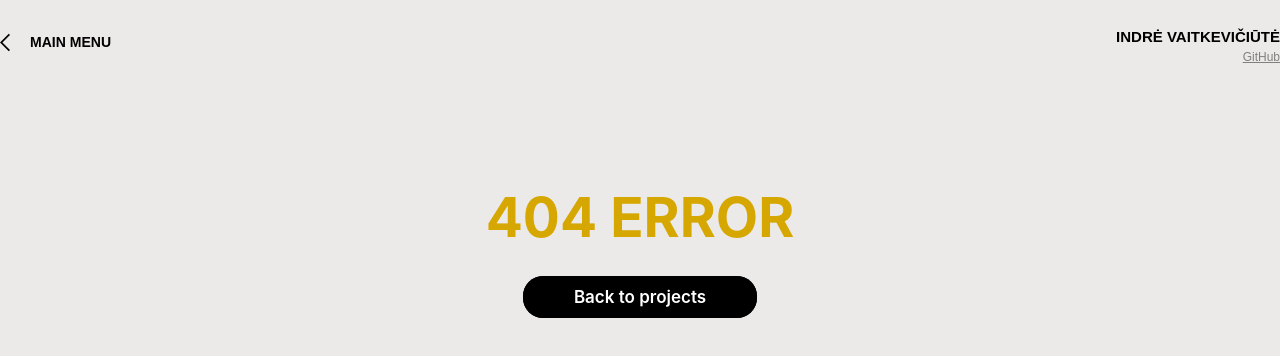
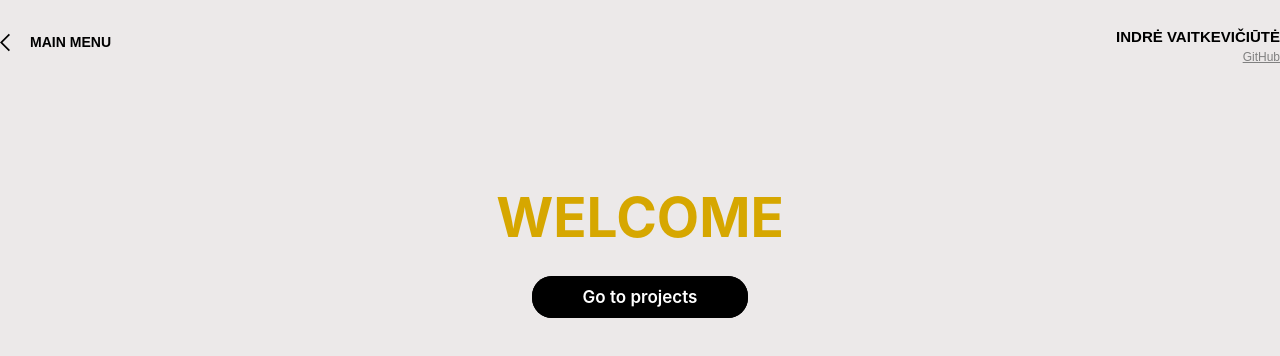
Before and after one commit to vaitkeviciut/react-basics, a React (Create React App) app: page /react-basics/apirandomuser in a window 1280 px wide. Before the commit this address had no page. Shown: the top 356 px of the page. Built offline with nearby package versions, Linux system fonts and the light colour scheme.

Commit message:
main page update

```diff
--- a/src/App.js
+++ b/src/App.js
@@ -40,8 +40,8 @@ function App() {
         <Route path='/apidogs' element={<ApiDogsPage />} />
         <Route path='*' element={
           <div className='view-projects-wrapper'>
-            <h1 className='view-projects-title'>404 Error</h1>
-            <Link className='view-projects' to='/'>Back to projects</Link>
+            <h1 className='view-projects-title'>Welcome</h1>
+            <Link className='view-projects' to='/'>Go to projects</Link>
           </div>
         } />
 
--- a/src/components/ApiRandomUserPage/ApiRandomUserPage.js
+++ b/src/components/ApiRandomUserPage/ApiRandomUserPage.js
@@ -135,7 +135,7 @@ const ApiRandomUserPage = () => {
         {count && count.length > 0 && (
           <div className='random-user new'>
             <h2 className='generator-user-name'>{firstName} {lastName} ({gender})</h2>
-            <img className='profile-photo image-wrapper' src={picture} />
+            <img className='profile-photo image-wrapper' src={picture} alt='person' />
             <h3 className='fake-person-title'>Personal info:</h3>
             <ul className='fake-person-list'>
               <li className='fake-person-list-tem'>Phone number: {showPersonalInfo ? phone : '*******'}</li>
--- a/src/components/BackButton.js
+++ b/src/components/BackButton.js
@@ -14,7 +14,7 @@ const BackButton = () => {
         </div>
         <div className='name-and-link-wrapper'>
             <h3 className='content-my-name'>Indrė Vaitkevičiūtė</h3>
-            <a className='link-to-github-portfolio' href='https://github.com/vaitkeviciut/react-basics/tree/master/src/components' target='_blank'>GitHub</a>
+            <a className='link-to-github-portfolio' href='https://github.com/vaitkeviciut/react-basics/tree/master/src/components' target='_blank' rel="noreferrer" >GitHub</a>
         </div>
     </div>
   )
--- a/src/components/ContentNav.js
+++ b/src/components/ContentNav.js
@@ -50,7 +50,6 @@ const ContentNav = () => {
           </NavLink>
           <a className='project-github-link' href='https://github.com/vaitkeviciut/react-basics/tree/master/src/components/CounterPage' target='_blank'>GitHub</a>
         </li>
-
         <li className='route-list-item'>
           <NavLink className='route-list-item-link' to='/shoppinglistpage'><img className='project-pic' src={image5} alt={image5} />
           <h2 className='contentnav-project-title'>Shopping List</h2>
```
Also changed, not shown: src/components/CounterPage/CounterOutput.js (+4 -4 lines).
